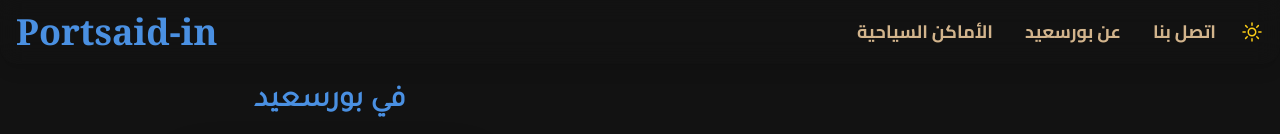
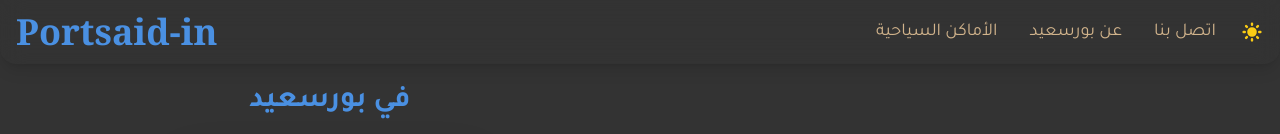
Before and after one commit to aymanWahman/portsaid-in, a Next.js app: page / in a window 1280 px wide. Both pictures are taken after a click on the button 1252 px from the left and 32 px from the top of the page. Shown: the top 134 px of the page. Built offline with nearby package versions, Linux system fonts and the light colour scheme.

Commit message:
video sound

```diff
--- a/next.config.ts
+++ b/next.config.ts
@@ -12,7 +12,6 @@ const nextConfig: NextConfig = {
         },
       ],
     },
-    // swcMinify: true,  // يستخدم SWC لتقليل حجم الحزم
   };
 
 
--- a/src/app/globals.css
+++ b/src/app/globals.css
@@ -16,15 +16,16 @@ body {
 }
 
 /* النصوص العربية */
-html[lang="ar"] body {
-  font-family: 'Tajawal', sans-serif; /* الخط للنصوص العربية */
+/* html[lang="ar"] body {
+  font-family: 'Tajawal', sans-serif;
+} */
+
+/* وضع الـ dark mode */
+.dark body{
+  background-color: #333;
+  color: white;
 }
 
-/* وضع الـ dark mode */
-.dark body {
-  background-color: #121212; /* لون خلفية داكن للوضع الليلي */
-  color: #f0f0f0; /* لون النص في الوضع الليلي */
-}
 
 
 .button {
@@ -40,12 +41,12 @@ html[lang="ar"] body {
   background-color: #0056b3; /* لون عند تمرير الماوس في الوضع الفاتح */
 }
 
-.leaflet-container {
+/* .leaflet-container {
   height: 100%;
   width: 100%;
-  background: transparent; /* لتجنب لون الخلفية الافتراضي */
+  background: transparent;
 }
 
 .dark .leaflet-container {
-  background: #121212; /* إذا كان للخريطة خلفية */
-}
+  background: #121212;
+} */
--- a/src/app/layout.tsx
+++ b/src/app/layout.tsx
@@ -1,42 +1,39 @@
 'use client';
 
 import { ThemeProvider } from "next-themes";
-import { Cairo, Tajawal } from "next/font/google"; // استيراد الخطوط
+import { Cairo, Tajawal } from "next/font/google";
 import "./globals.css";
 import Header from "@/components/Navbar";
 import Footer from "@/components/Footer";
-// import { SessionProvider } from "next-auth/react";
-import Head from 'next/head';
+import Head from "next/head";
 
-// تحميل الخطوط
-const cairo = Cairo({ subsets: ["latin"], weight: "700" }); // خط الإنجليزي
-const tajawal = Tajawal({ subsets: ["arabic"], weight: "400" }); // خط العربي
+// تحميل الخطوط مع تحديد الأنماط
+const cairo = Cairo({ subsets: ["latin"], weight: ["400", "700"] });
+const tajawal = Tajawal({ subsets: ["arabic"], weight: ["400", "700"] });
 
-
-
-export default function RootLayout({
-  children,
-}: {
-  children: React.ReactNode;
-}) {
+export default function RootLayout({ children }: { children: React.ReactNode }) {
   return (
-    <html lang="en" className={`${cairo.className} ${tajawal.className}`}>
-
-       <Head>
+    <html lang="ar" >
+      {/* تحسين تعريف الميتا تاغز */}
+      <Head>
         <title>Portsaid-in</title>
-        <meta name="description" content="Knowing everything about portsaid, and more." />
-        <meta name="keywords" content="Portsaid, Port, Beaches, Sea, Museum, Restaurant, Hotel, Garden, بورسعيد, حجز, صيف,مطاعم, ملابس" />
+        <meta
+          name="description"
+          content="Knowing everything about Portsaid, including its beaches, museums, restaurants, and more."
+        />
+        <meta
+          name="keywords"
+          content="Portsaid, Port, Beaches, Sea, Museum, Restaurant, Hotel, Garden, بورسعيد, حجز, صيف, مطاعم, ملابس"
+        />
+        <meta name="viewport" content="width=device-width, initial-scale=1.0" />
       </Head>
-      <body>
-        <ThemeProvider attribute="class" defaultTheme="system">
-           {/* <SessionProvider> */}
-            <Header />
-            <main className={tajawal.className}>
-              {children}
-            </main>
-
-            <Footer />
-          {/* </SessionProvider>  */}
+      <body className={`${tajawal.className} ${cairo.className}`}>
+        <ThemeProvider attribute="class" enableSystem={true} defaultTheme="system">
+          <Header />
+          <main className="min-h-screen">
+            {children}
+          </main>
+          <Footer />
         </ThemeProvider>
       </body>
     </html>
--- a/src/components/DarkmodeToggle.tsx
+++ b/src/components/DarkmodeToggle.tsx
@@ -1,52 +1,34 @@
 'use client';
 
-
 import { useTheme } from "next-themes";
-
+import { HiSun, HiMoon } from "react-icons/hi";
+import { useEffect, useState } from "react";
 
 const DarkmodeToggle = () => {
   const { theme, setTheme } = useTheme();
+  const [mounted, setMounted] = useState(false);
 
+  // التأكد من أن الكومبوننت تم تركيبه
+  useEffect(() => {
+    setMounted(true);
+  }, []);
+
+  if (!mounted || !theme) {
+    return null; // لا تعرض أي شيء حتى يتم تحميل السمة
+  }
 
   return (
-
-      <div className=" flex items-center gap-x-6">
-
+    <div className="flex items-center gap-x-6">
       <button
         onClick={() => setTheme(theme === "dark" ? "light" : "dark")}
         className="transition duration-300"
       >
         {theme === "dark" ? (
-            <svg
-              xmlns="http://www.w3.org/2000/svg"
-              fill="none"
-              viewBox="0 0 24 24"
-              strokeWidth="1.5"
-              stroke="currentColor"
-              className="w-6 h-6 text-yellow-400"
-            >
-              <path
-                strokeLinecap="round"
-                strokeLinejoin="round"
-                d="M12 3v2.25m6.364.386-1.591 1.591M21 12h-2.25m-.386 6.364-1.591-1.591M12 18.75V21m-4.773-4.227-1.591 1.591M5.25 12H3m4.227-4.773L5.636 5.636M15.75 12a3.75 3.75 0 1 1-7.5 0 3.75 3.75 0 0 1 7.5 0Z"
-              />
-            </svg>
+          <HiSun className="w-6 h-6 text-yellow-400" />
         ) : (
-            <svg
-              xmlns="http://www.w3.org/2000/svg"
-              viewBox="0 0 24 24"
-              fill="currentColor"
-              className="w-6 h-6 text-gray-800"
-            >
-              <path
-                fillRule="evenodd"
-                d="M9.528 1.718a.75.75 0 0 1 .162.819A8.97 8.97 0 0 0 9 6a9 9 0 0 0 9 9 8.97 8.97 0 0 0 3.463-.69.75.75 0 0 1 .981.98 10.503 10.503 0 0 1-9.694 6.46c-5.799 0-10.5-4.7-10.5-10.5 0-4.368 2.667-8.112 6.46-9.694a.75.75 0 0 1 .818.162Z"
-                clipRule="evenodd"
-              />
-            </svg>
+          <HiMoon className="w-6 h-6 text-gray-800" />
         )}
       </button>
-
     </div>
   );
 };
--- a/src/components/Navbar.js
+++ b/src/components/Navbar.js
@@ -1,8 +1,10 @@
 'use client';
+
 import DarkmodeToggle from "./DarkmodeToggle";
 import Link from "next/link";
 import { useState, useEffect } from "react";
 import { FiMenu } from 'react-icons/fi';
+
 const Header = () => {
   const [isMenuOpen, setIsMenuOpen] = useState(false);
 
@@ -26,12 +28,12 @@ const Header = () => {
   };
 
   return (
-    <header className="flex fixed top-0 w-full px-4 py-3 z-50 justify-between items-center rounded-b-2xl shadow-lg bg-transparent backdrop-blur-md">
-      {/* Logo */}
+    <header className="fixed top-0 w-full px-4 py-3 z-50 flex justify-between items-center bg-transparent backdrop-blur-md shadow-lg rounded-b-2xl">
+      {/* الشعار */}
       <div className="flex items-center gap-x-3">
         <Link href="/">
           <h1
-            className="font-extrabold text-xl hover:text-2xl md:text-4xl hover:md:text-5xl text-seaBlue hover:text-sandyGold font-serif transition duration-300"
+            className="font-extrabold text-xl md:text-4xl text-seaBlue hover:text-sandyGold font-serif transition duration-300"
             aria-label="العودة إلى الصفحة الرئيسية"
           >
             Portsaid-in
@@ -39,12 +41,13 @@ const Header = () => {
         </Link>
       </div>
 
-      {/* زر الهامبرغر ووضع الليل */}
-      <div className="md:hidden flex items-center gap-x-6">
+      {/* القائمة وعناصر الوضع الليلي */}
+      <div className="flex items-center gap-x-6 md:hidden">
         <DarkmodeToggle />
         <button
           onClick={() => setIsMenuOpen(!isMenuOpen)}
           aria-label="Toggle menu"
+          className="transition duration-300"
         >
           <FiMenu className="w-6 h-6 text-gray-400" />
         </button>
@@ -53,9 +56,9 @@ const Header = () => {
       {/* القائمة الكاملة */}
       <div className="hidden md:flex items-center gap-x-6">
         <nav className="flex items-center gap-x-8">
-          {menuItems.map((item, index) => (
+          {menuItems.map((item) => (
             <Link
-              key={index}
+              key={item.href}
               href={item.href}
               className="text-lg text-sandyGold hover:text-seaBlue transition"
             >
@@ -67,15 +70,14 @@ const Header = () => {
       </div>
 
       {/* قائمة الجوال */}
+      {isMenuOpen && (
         <ul
           dir="rtl"
-        className={`${
-          isMenuOpen ? "block" : "hidden"
-        } absolute top-16 right-0 w-fit bg-transparent shadow-xl rounded-2xl p-4 space-y-5 text-seaBlue hover:text-sandyGold transition-all duration-300 ease-in-out`}
+          className="absolute top-16 right-0 bg-white dark:bg-gray-800 shadow-xl rounded-2xl p-4 space-y-5 text-seaBlue transition-all duration-300"
         >
-        {menuItems.map((item, index) => (
+          {menuItems.map((item) => (
             <li
-            key={index}
+              key={item.href}
               className="text-lg py-1 px-2 bg-seagullGray hover:bg-yellow-100 dark:hover:bg-gray-700 rounded-md transition duration-300"
             >
               <Link href={item.href} onClick={handleMenuClick}>
@@ -84,6 +86,7 @@ const Header = () => {
             </li>
           ))}
         </ul>
+      )}
     </header>
   );
 };
--- a/tailwind.config.ts
+++ b/tailwind.config.ts
@@ -1,6 +1,6 @@
 import type { Config } from "tailwindcss";
 
-export default {
+const config: Config = {
   content: [
     "./src/pages/**/*.{js,ts,jsx,tsx,mdx}",
     "./src/components/**/*.{js,ts,jsx,tsx,mdx}",
@@ -21,7 +21,13 @@ export default {
       transitionTimingFunction: {
         "in-out-soft": "ease-in-out",
       },
+      boxShadow: {
+        "custom-light": "0 4px 6px rgba(0, 0, 0, 0.1)",
+        "custom-dark": "0 4px 6px rgba(0, 0, 0, 0.4)",
+      },
     },
   },
   plugins: [],
-} satisfies Config;
+};
+
+export default config;
```
Lines whose indentation alone changed are shown as unchanged.
